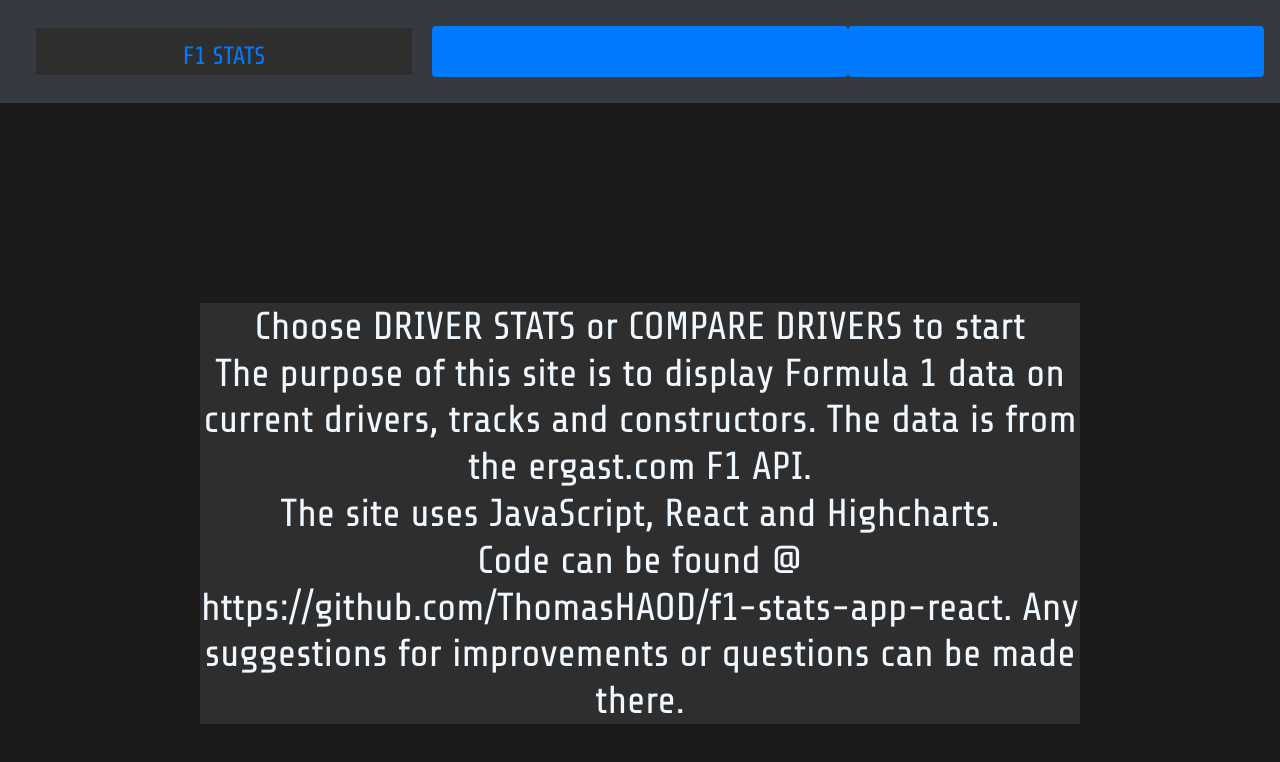
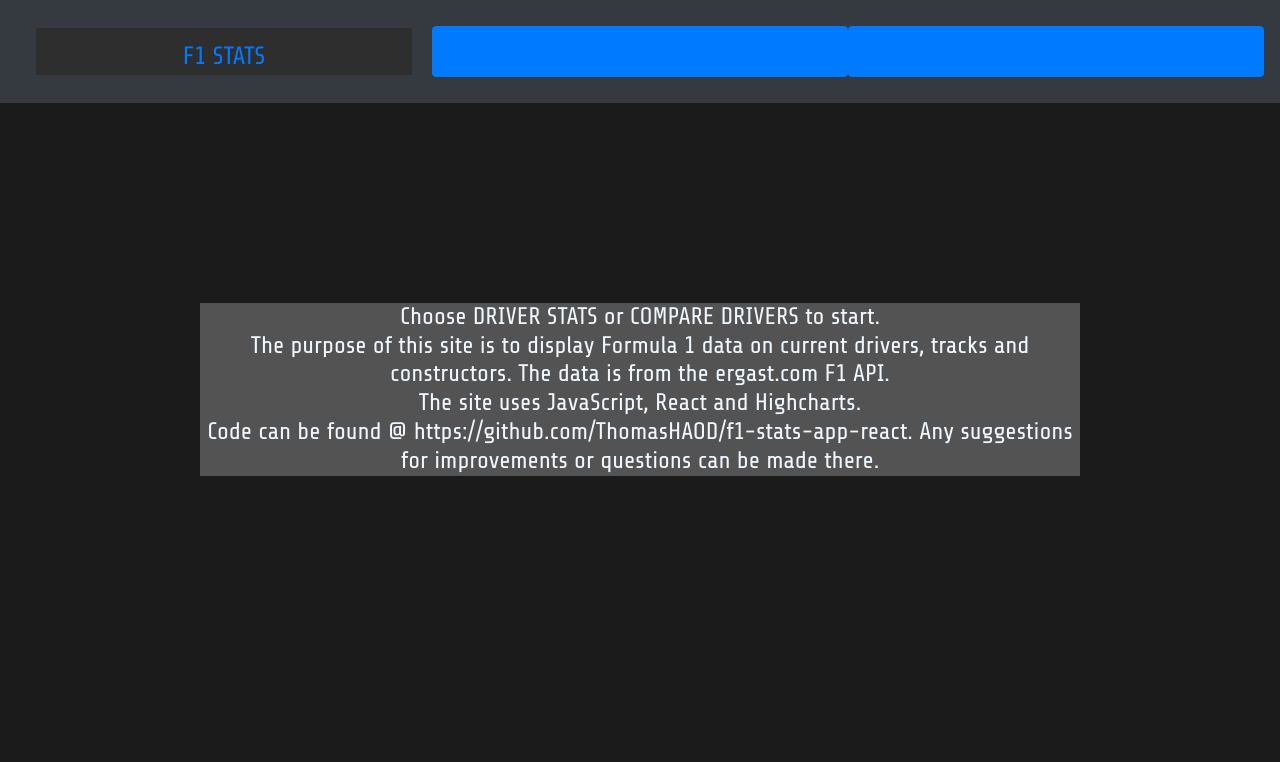
Before and after one commit to dnbhed/f1-stats-app-react, a React (Create React App) app: page / in a window 1280 px wide. Shown: the top 762 px of the page. Built offline with nearby package versions, Linux system fonts and the light colour scheme.

Commit message:
change h1 to h2 on homepage

```diff
--- a/src/Home.js
+++ b/src/Home.js
@@ -4,8 +4,8 @@ import "./Home.css";
 
 const Home = () => {
   return (
-    <h1 id="website-description">
-      Choose DRIVER STATS or COMPARE DRIVERS to start
+    <h2 id="website-description">
+      Choose DRIVER STATS or COMPARE DRIVERS to start.
       <br />
       The purpose of this site is to display Formula 1 data on current drivers,
       tracks and constructors. The data is from the ergast.com F1 API.
@@ -14,7 +14,7 @@ const Home = () => {
       <br />
       Code can be found @ https://github.com/ThomasHAOD/f1-stats-app-react. Any
       suggestions for improvements or questions can be made there.
-    </h1>
+    </h2>
   );
 };
 
```
